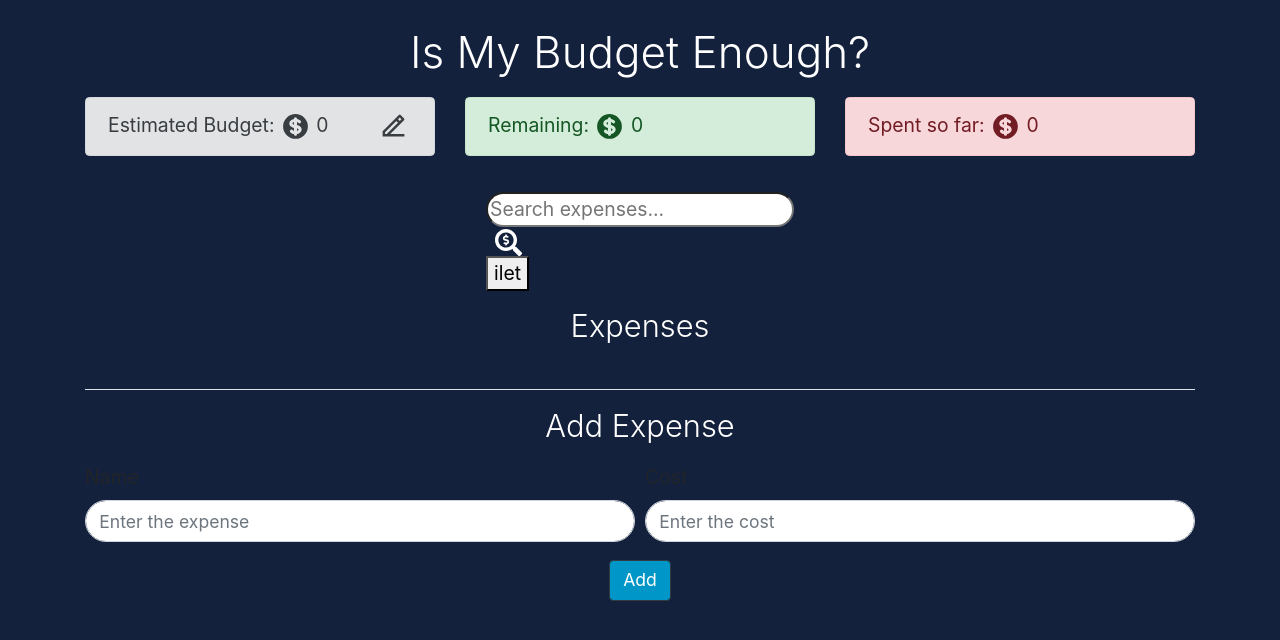
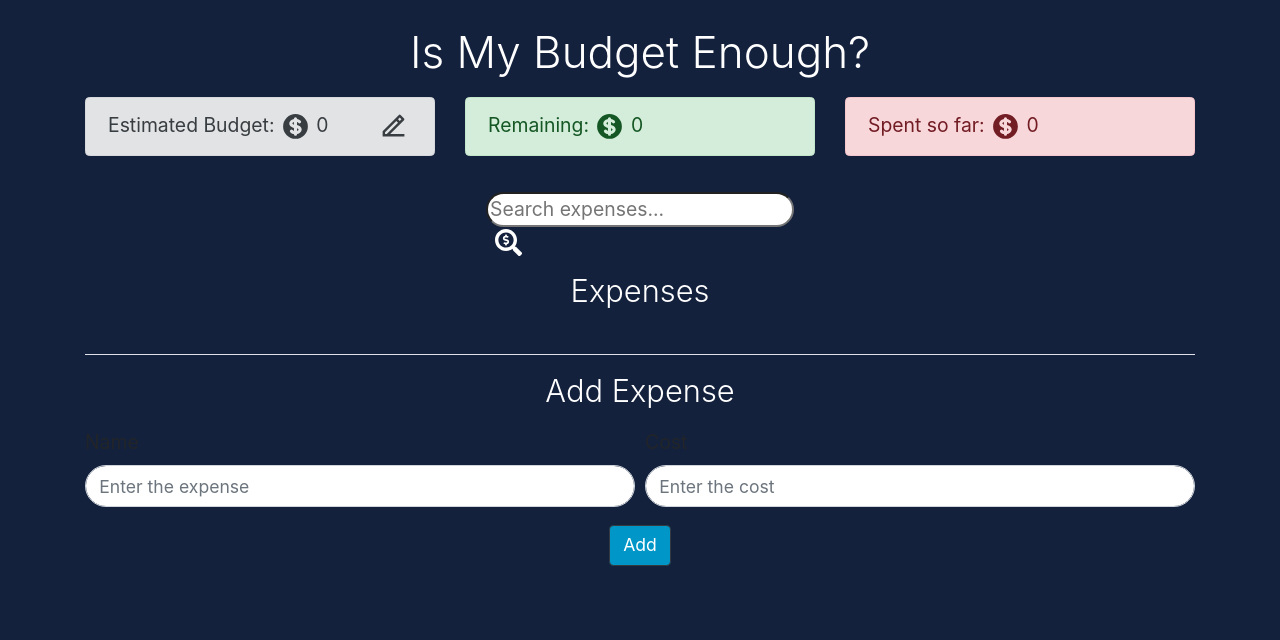
Before and after one commit to Maxlous/isBudget-Enough, a React (Create React App) app: page / in a window 1280 px wide. Shown: the top 640 px of the page. Built offline with nearby package versions, Linux system fonts and the light colour scheme.

Commit message:
litle fix

```diff
--- a/src/components/Search.js
+++ b/src/components/Search.js
@@ -1,19 +1,16 @@
-import React, {useContext, useState} from 'react'
+import React, {useContext} from 'react'
 import {FaSearchDollar} from "react-icons/fa"
 import { BudgetContextFunc } from './BudgetContext'
 import "./Search.css"
 
 const Search = () => {
-    const [keyword, setKeyword] = useState("")
     const {budgetList, setBudgetList} = useContext(BudgetContextFunc);
-
 
     return (
         <form action="/" method="get">
             <label htmlFor="search-input"><span className="visually-hidden">Search Expenses</span></label>
-            <input name="s" id="search-input" onChange={(e) => setKeyword(e.target.value)} className="rounded-pill" type="text" placeholder="Search expenses..."></input>
+            <input id="search-input" className="rounded-pill" type="text" placeholder="Search expenses..."></input>
             <div className="ml-2"><FaSearchDollar type="submit" style={{color: "white"}} size="1.4em"></FaSearchDollar></div>
-            <button type="submit">ilet</button>
         </form>
     )
 }
```
